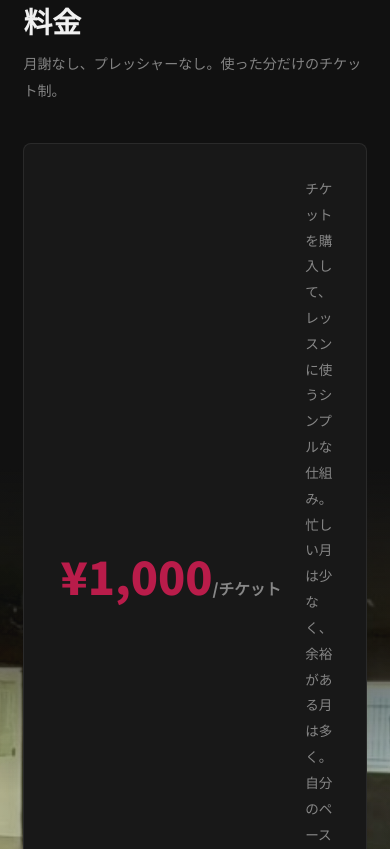
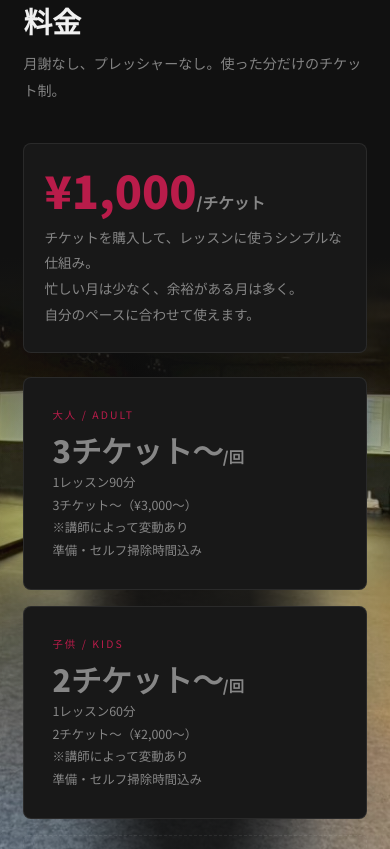
Before and after one commit to rapis1107-alt/stp-lp-samples, a plain HTML site: page index.html in a window 390 px wide. Shown: the part 6002-6851 px from the top of the page. Drawn offline with Linux system fonts and the light colour scheme.

Commit message:
Fix PRICE section layout on mobile (stack ticket-intro vertically)
Co-Authored-By: Claude Sonnet 4.6 <noreply@anthropic.com>

```diff
--- a/index.html
+++ b/index.html
@@ -574,6 +574,9 @@
       border: 1px solid var(--border); border-radius: 8px;
       padding: 32px 36px; background: var(--surface);
       margin-bottom: 24px;
+    }
+    @media (max-width: 640px) {
+      .ticket-intro { flex-direction: column; align-items: flex-start; gap: 12px; padding: 24px 20px; }
     }
     .ticket-big {
       font-size: clamp(2.8rem, 6vw, 4rem); font-weight: 900;
```
